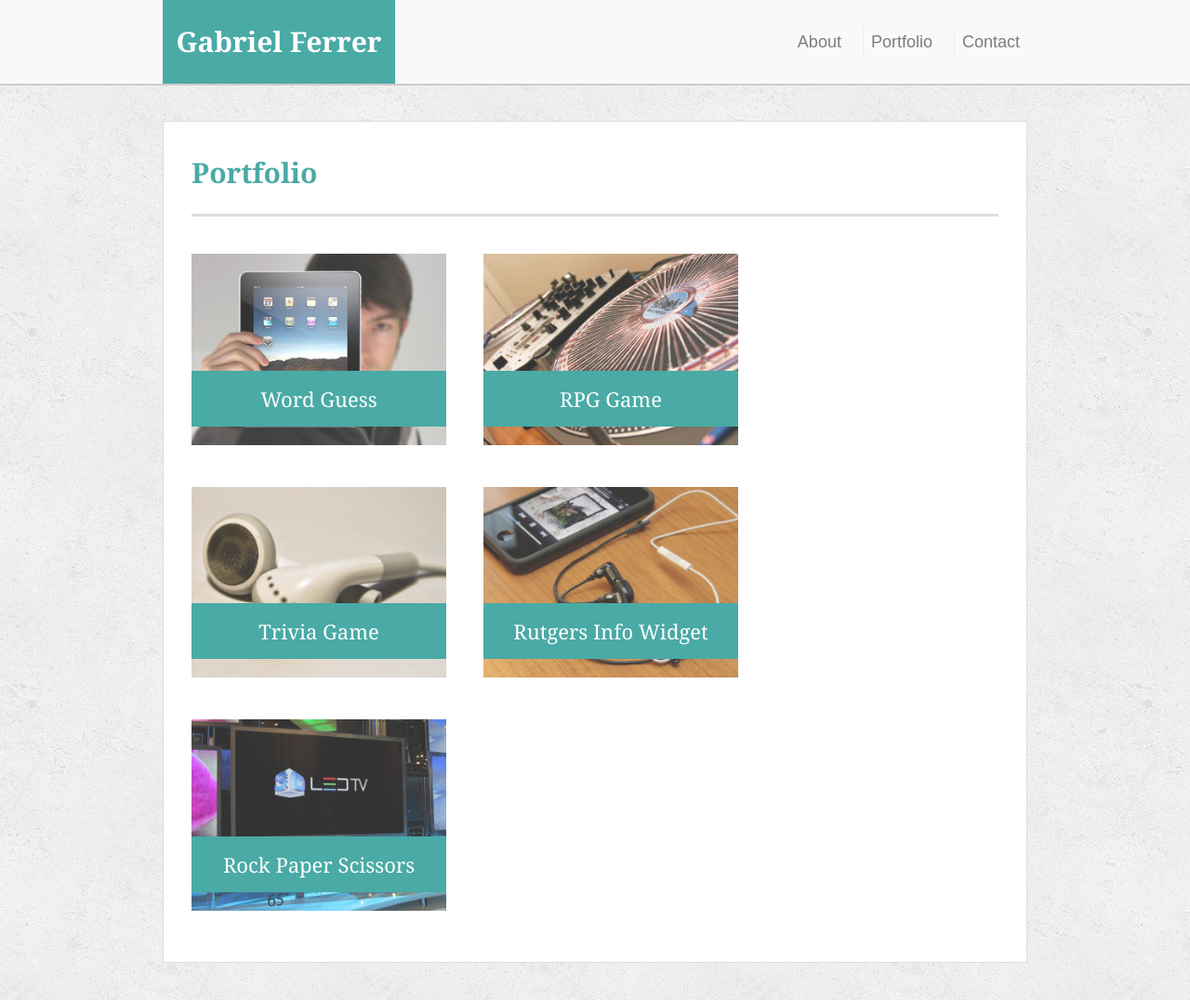
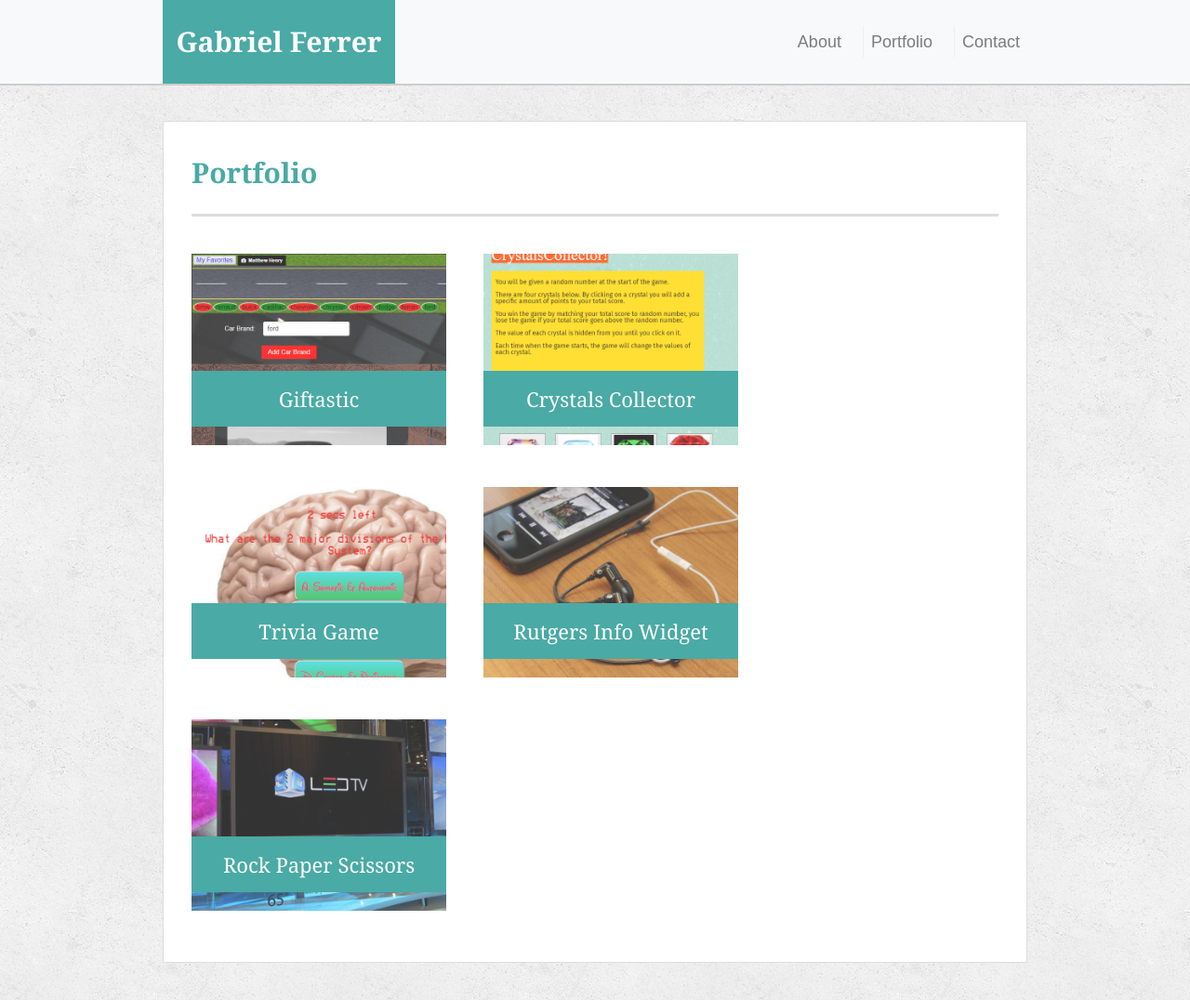
Before and after one commit to rodrigoduterte/rodrigoduterte.github.io, a plain HTML site: page Bootstrap-Portfolio/portfolio.html in a window 1280 px wide. Shown: the top 1076 px of the page at 93% size. Drawn offline with nearby package versions, Linux system fonts and the light colour scheme.

Commit message:
Files submitted

```diff
--- a/Bootstrap-Portfolio/assets/css/style.css
+++ b/Bootstrap-Portfolio/assets/css/style.css
@@ -156,6 +156,7 @@ h3, h2 {
 
 .work img {
   width: 100%;
+  height: 100%;
   border: 0 none;
   opacity: 0.8;
 }
--- a/Bootstrap-Portfolio/portfolio.html
+++ b/Bootstrap-Portfolio/portfolio.html
@@ -30,21 +30,23 @@
   <div id="main-container" class="container">
     <section class="main-section">
       <h1>Portfolio</h1>
-
       <div class="work">
-        <img src="assets/images/technics-q-c-640-480-1.jpg" alt="Word Guess">
-
-        <h3>Word Guess</h3>
+        <a href="https://rodrigoduterte.github.io/giftastic/">
+          <img src="assets/images/giftastic.png" alt="Giftastic">
+          <h3>Giftastic</h3>
+        </a>
       </div>
       <div class="work">
-        <img src="assets/images/technics-q-c-640-480-2.jpg" alt="RPG Game">
-
-        <h3>RPG Game</h3>
+        <a href="https://rodrigoduterte.github.io/unit-4-game/">
+          <img src="assets/images/crystals.png" alt="Crystals Collector">
+          <h3>Crystals Collector</h3>
+        </a>
       </div>
       <div class="work">
-        <img src="assets/images/technics-q-c-640-480-5.jpg" alt="Trivia Game">
-
-        <h3>Trivia Game</h3>
+        <a href="https://rodrigoduterte.github.io/TriviaGame/">
+          <img src="assets/images/trivia.png" alt="Trivia Game">
+          <h3>Trivia Game</h3>
+        </a>
       </div>
       <div class="work">
         <img src="assets/images/technics-q-c-640-480-7.jpg" alt="Rutgers Info Widget">
--- a/giftastic/assets/css/style.css
+++ b/giftastic/assets/css/style.css
@@ -46,6 +46,7 @@ img {
 
 p {
   white-space: nowrap;
+  color: red;
 }
 
 #credit {
```
Also changed, not shown: Bootstrap-Portfolio/assets/images/crystals.png (added), Bootstrap-Portfolio/assets/images/giftastic.png (added), Bootstrap-Portfolio/assets/images/trivia.png (added).
